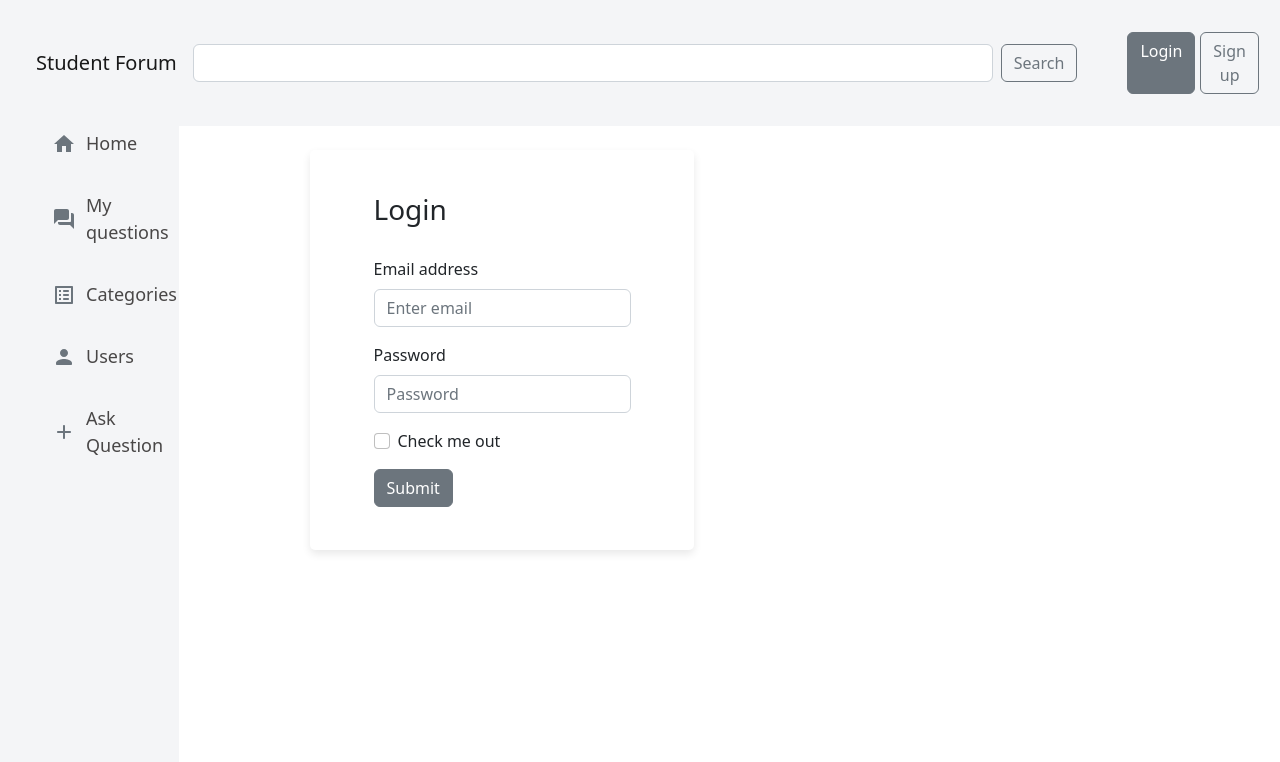
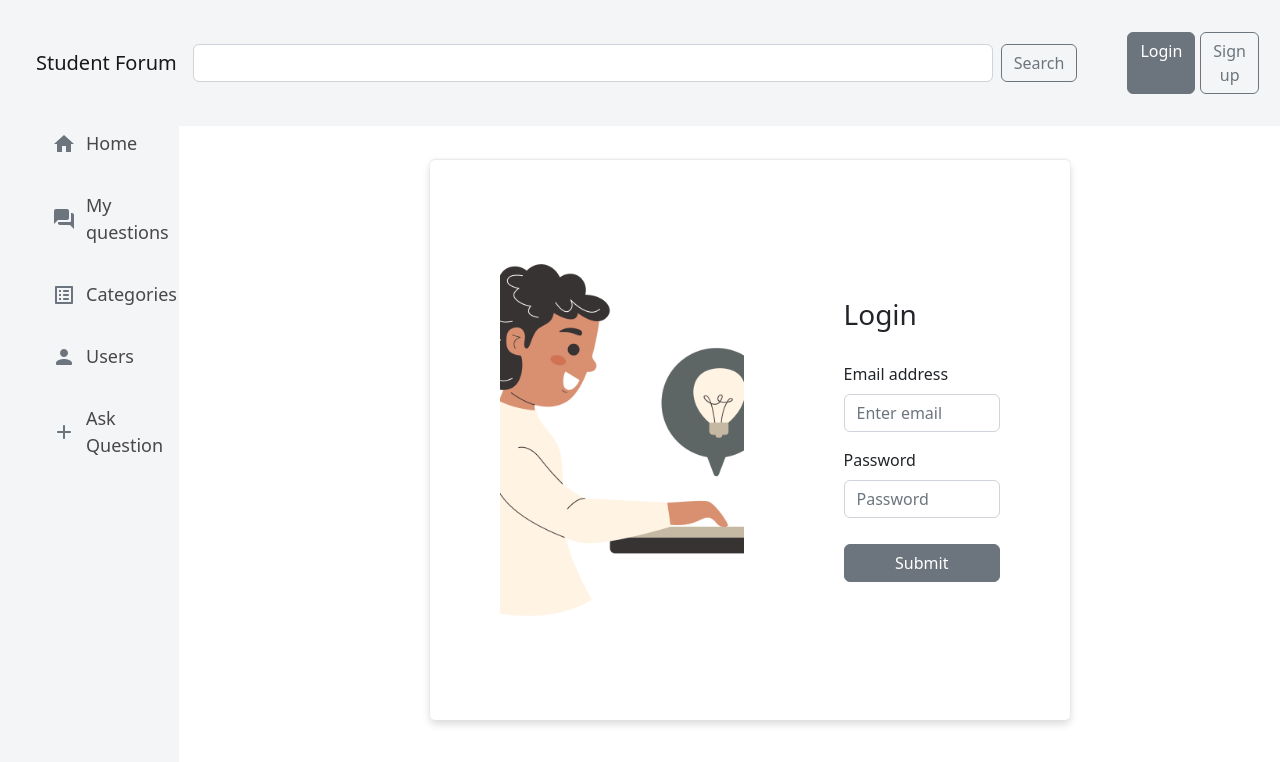
Before and after one commit to etinosaizekor/student-forum-frontend, a React (Create React App) app: page /login in a window 1280 px wide. Shown: the top 762 px of the page. Built offline with nearby package versions, Linux system fonts and the light colour scheme.

Commit message:
Add login page

```diff
--- a/src/pages/login/index.js
+++ b/src/pages/login/index.js
@@ -4,16 +4,41 @@ import Container from '../../components/Container';
 import Form from 'react-bootstrap/Form';
 
 const LoginFormContainer = styled(Container)`
-  width: 30vw;
-  height: 50vh;
+  width:50vw;
+  height: 70vh;
+  align-items: center;
+  background-color: ;
+  padding: 70px;
+  position: absolute;
+  margin: 10px 120px;
+  display: flex;
+  gap: 100px;
+  box-shadow: 0 4px 8px rgba(0,0,0,0.15),  0 -1px 2px rgba(0,0,0,0.09);
+
+  &:hover{
+    box-shadow: 0 4px 8px rgba(0,0,0,0.09);
+  }
+`
+const ImageContainer = styled.div`
+  width: 400px;
+  height: 400px;
+  overflow: hidden;
   align-items: center;
   justify-content: center;
-  margin: auto;
+`
+
+const Image = styled.img`
+  width: 100%;
+  height:100%;
+  object-fit: cover;
 `
 
 function Login() {
   return (
     <LoginFormContainer>
+      <ImageContainer>
+        <Image src={require('../../assets/study.png')} alt="" />
+      </ImageContainer>
       <Form>
         <h3 style={{paddingBottom: "10px"}}>Login</h3>
         <Form.Group className="mb-3" controlId="formBasicEmail">
@@ -26,9 +51,8 @@ function Login() {
           <Form.Control type="password" placeholder="Password" />
         </Form.Group>
         <Form.Group className="mb-3" controlId="formBasicCheckbox">
-          <Form.Check type="checkbox" label="Check me out" />
         </Form.Group>
-        <Button variant="secondary" type="submit">
+        <Button variant="secondary" type="submit" style={{width: "100%", marginTop: "10px"}}>
           Submit
         </Button>
       </Form>
```
Also changed, not shown: src/assets/study.png (added).
